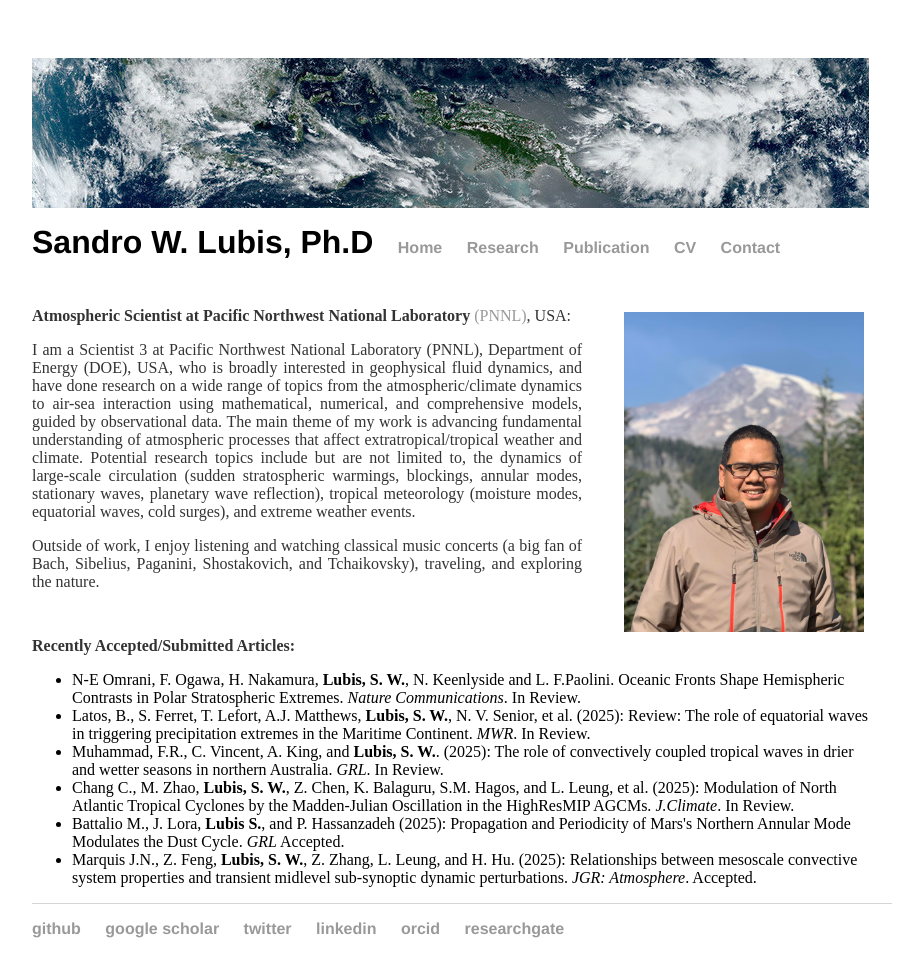
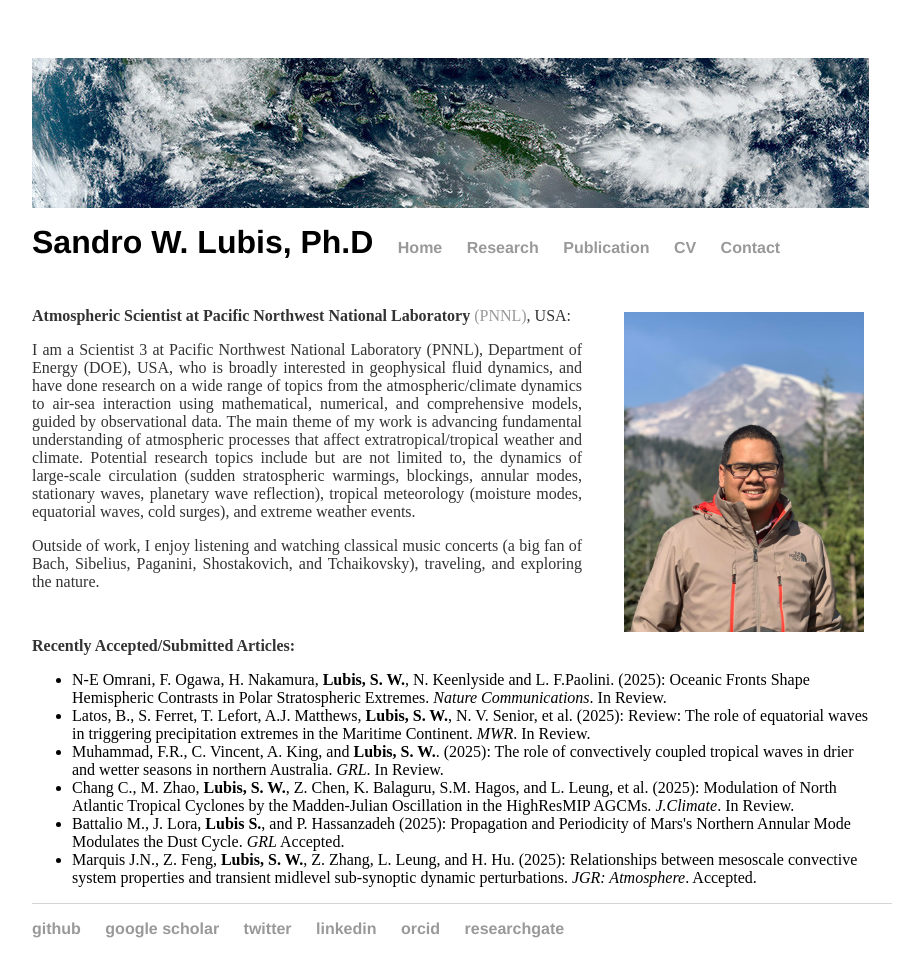
Before and after one commit to sandrolubis/sandrolubis.github.io, a Jekyll site: the page built from index.html, in a window 1280 px wide. Shown: the whole page, without its empty margins (276-1199 px from the left). Built offline with Jekyll 4.4.1, drawn with Linux system fonts in a browser that asks for light colours.

Commit message:
Update index.html

```diff
--- a/index.html
+++ b/index.html
@@ -46,7 +46,7 @@
 
 	<p class="ex", style="padding-top:30px"><font size=3><b>Recently Accepted/Submitted Articles:</b></p>
 		<ul class="ex">
-		<li>N-E Omrani, F. Ogawa, H. Nakamura, <b>Lubis, S. W.</b>, N. Keenlyside and L. F.Paolini. Oceanic Fronts Shape Hemispheric Contrasts in Polar Stratospheric Extremes. <i>Nature Communications</i>. In Review.</li>
+		<li>N-E Omrani, F. Ogawa, H. Nakamura, <b>Lubis, S. W.</b>, N. Keenlyside and L. F.Paolini. (2025): Oceanic Fronts Shape Hemispheric Contrasts in Polar Stratospheric Extremes. <i>Nature Communications</i>. In Review.</li>
 		<li> Latos, B., S. Ferret, T. Lefort, A.J. Matthews, <b>Lubis, S. W.</b>, N. V. Senior, et al. (2025): Review: The role of equatorial waves in triggering precipitation extremes in the Maritime Continent. <i>MWR</i>. In Review.</li>
 		<li> Muhammad, F.R., C. Vincent, A. King, and <b>Lubis, S. W.</b>. (2025): The role of convectively coupled tropical waves in drier and wetter seasons in northern Australia. <i>GRL</i>. In Review.</li>
 		<li> Chang C., M. Zhao, <b>Lubis, S. W.</b>, Z. Chen, K. Balaguru, S.M. Hagos, and L. Leung, et al. (2025): Modulation of North Atlantic Tropical Cyclones by the Madden-Julian Oscillation in the HighResMIP AGCMs. <i>J.Climate</i>. In Review.</li>
```
